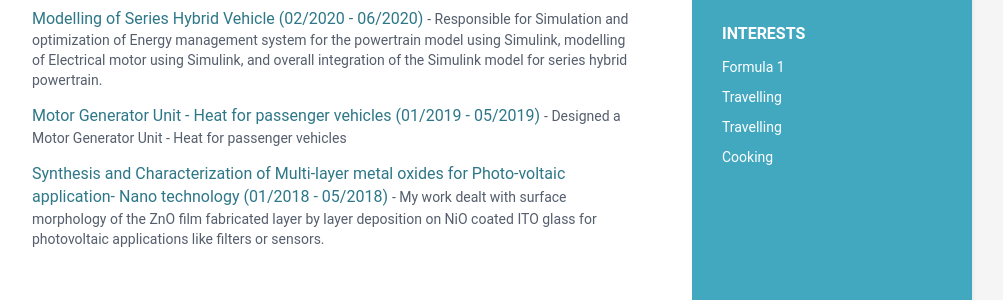
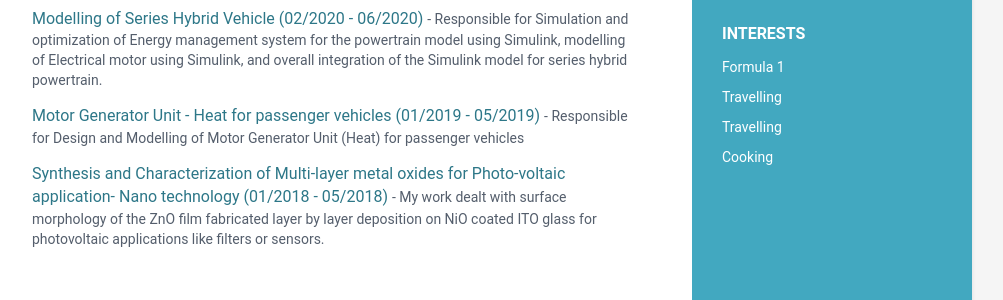
Before and after one commit to tejaspatil2098/tejaspatil2098.github.io, a Jekyll site: the page built from index.html, in a window 1280 px wide. Shown: the part 1193-1493 px from the top of the page, without its empty margins (168-1171 px from the left). Built offline with Jekyll 4.4.1, drawn with Linux system fonts in a browser that asks for light colours.

Commit message:
Update data.yml

```diff
--- a/_data/data.yml
+++ b/_data/data.yml
@@ -170,7 +170,7 @@ projects:
 
       - title: Motor Generator Unit - Heat for passenger vehicles (01/2019 - 05/2019)
         link: "#"
-        tagline: "Designed a Motor Generator Unit - Heat for passenger vehicles"
+        tagline: "Responsible for Design and Modelling of Motor Generator Unit (Heat) for passenger vehicles"
 
       - title: Synthesis and Characterization of Multi-layer metal oxides for Photo-voltaic application- Nano technology (01/2018 - 05/2018)
         link: "#"
```
